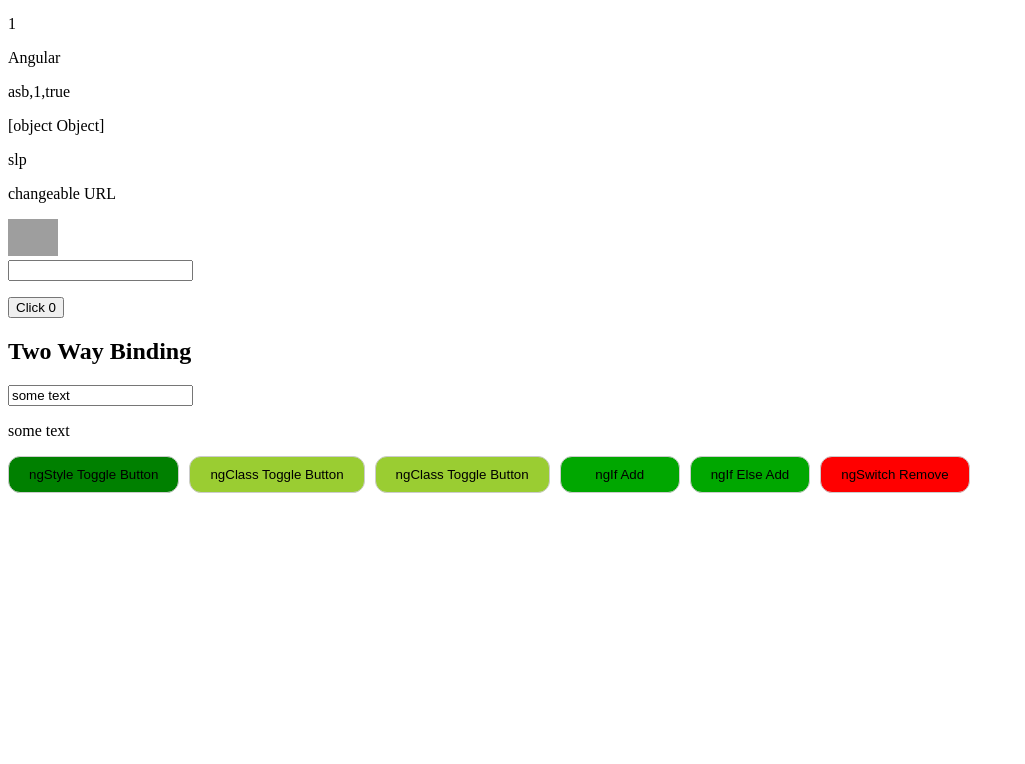
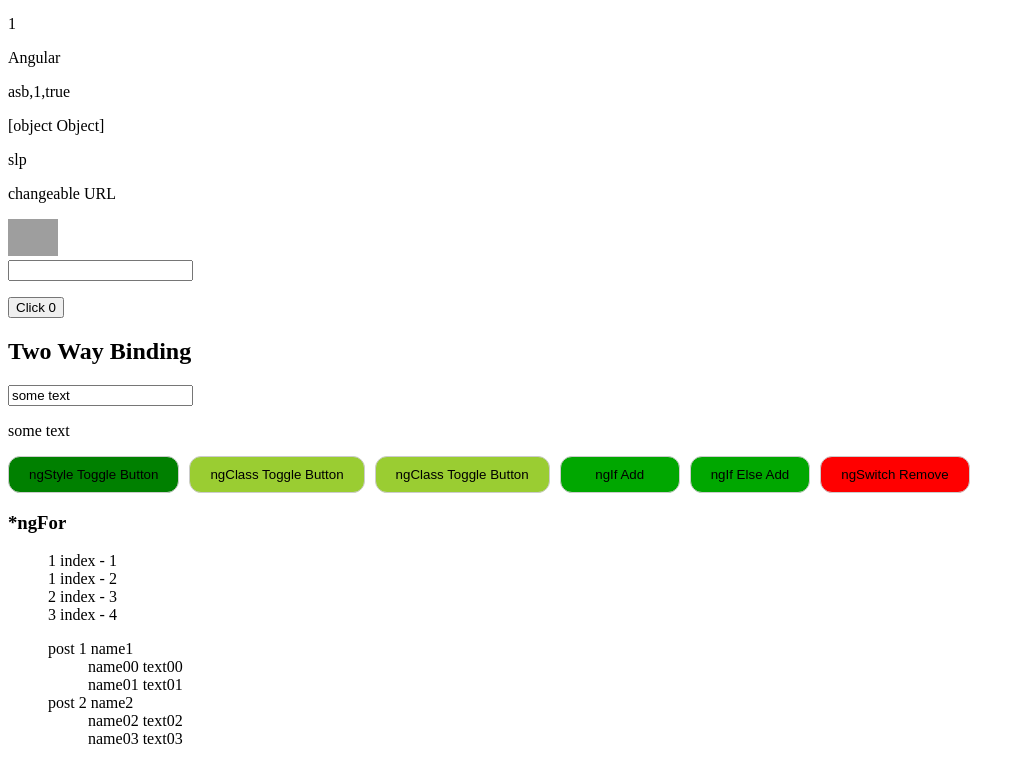
Before and after one commit to TkachukRR/26-angular-demo, an Angular app: page / in a window 1280 px wide. Shown: the part 373-1137 px from the top of the page, without its empty margins (0-1025 px from the left). Before the commit the page ends 874 px from the top, so only its background shows below. Built offline with nearby package versions, Linux system fonts and the light colour scheme; grey boxes are pictures that could not be loaded.

Commit message:
#008 added list by *ngFor

```diff
--- a/src/app/app.component.html
+++ b/src/app/app.component.html
@@ -9,3 +9,4 @@
 <app-class></app-class>
 <app-if-else></app-if-else>
 <app-switch></app-switch>
+<app-for></app-for>
--- a/src/app/app.module.ts
+++ b/src/app/app.module.ts
@@ -11,6 +11,7 @@
 import { ClassComponent } from './class/class.component';
 import { IfElseComponent } from './if-else/if-else.component';
 import { SwitchComponent } from './switch/switch.component';
+import { ForComponent } from './for/for.component';
 
 @NgModule({
   declarations: [
@@ -23,6 +24,7 @@
     ClassComponent,
     IfElseComponent,
     SwitchComponent,
+    ForComponent,
   ],
   imports: [BrowserModule, FormsModule],
   providers: [],
--- /dev/null
+++ b/src/app/for/for.component.html
@@ -0,0 +1,16 @@
+<h3>*ngFor</h3>
+<ul style="list-style: none">
+  <li *ngFor="let numb of array; let i = index">
+    {{ numb }} index - {{ i + 1 }}
+  </li>
+</ul>
+<ul style="list-style: none">
+  <li *ngFor="let post of objects">
+    {{ post.title }} {{ post.name }}
+    <ul style="list-style: none">
+      <li *ngFor="let comment of post.comments">
+        {{ comment.name }} {{ comment.text }}
+      </li>
+    </ul>
+  </li>
+</ul>
--- /dev/null
+++ b/src/app/for/for.component.ts
@@ -0,0 +1,28 @@
+import { Component } from '@angular/core';
+
+@Component({
+  selector: 'app-for',
+  templateUrl: './for.component.html',
+  styleUrls: ['./for.component.scss'],
+})
+export class ForComponent {
+  array: Array<any> = [1, 1, 2, 3];
+  objects = [
+    {
+      title: 'post 1',
+      name: 'name1',
+      comments: [
+        { name: 'name00', text: 'text00' },
+        { name: 'name01', text: 'text01' },
+      ],
+    },
+    {
+      title: 'post 2',
+      name: 'name2',
+      comments: [
+        { name: 'name02', text: 'text02' },
+        { name: 'name03', text: 'text03' },
+      ],
+    },
+  ];
+}
```
Also changed, not shown: src/app/for/for.component.scss (added), 1 other file (tests, documents, lock files or other folders).
